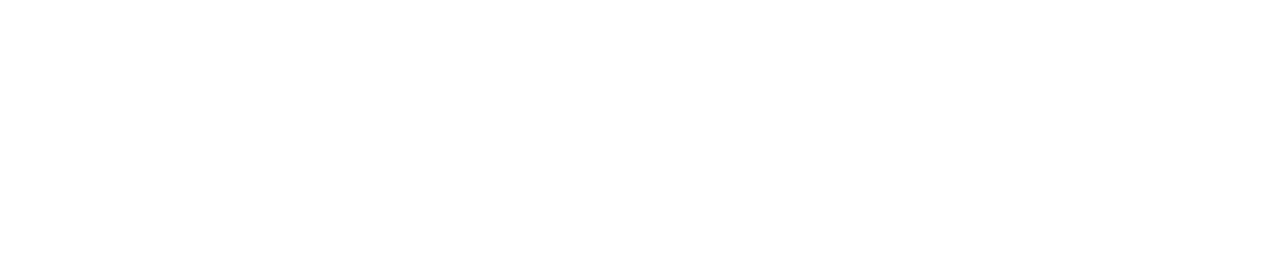
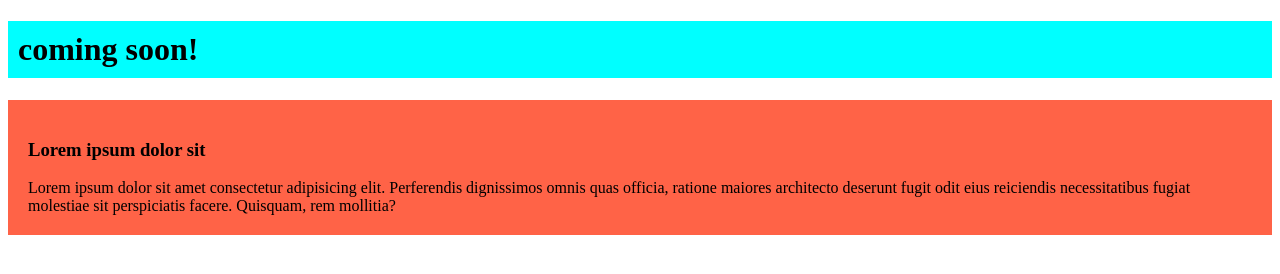
Before and after one commit to sayak53/first-github-repo, a plain HTML site: page index.html in a window 1280 px wide. Drawn offline with Linux system fonts and the light colour scheme.

Commit message:
add the changes

```diff
--- a/index.html
+++ b/index.html
@@ -4,8 +4,13 @@
     <meta charset="UTF-8">
     <meta name="viewport" content="width=device-width, initial-scale=1.0">
     <title>first-repo</title>
+    <link rel="stylesheet" href="style.css">
 </head>
 <body>
-
+    <h1>coming soon!</h1>
+    <div>
+        <h3>Lorem ipsum dolor sit</h3>
+         Lorem ipsum dolor sit amet consectetur adipisicing elit. Perferendis dignissimos omnis quas officia, ratione maiores architecto deserunt fugit odit eius reiciendis necessitatibus fugiat molestiae sit perspiciatis facere. Quisquam, rem mollitia?
+    </div>
 </body>
 </html>
--- /dev/null
+++ b/style.css
@@ -0,0 +1,8 @@
+div{
+    background-color: tomato;
+    padding: 20px;
+}
+h1{
+    background-color: aqua;
+    padding: 10px;
+}
```
